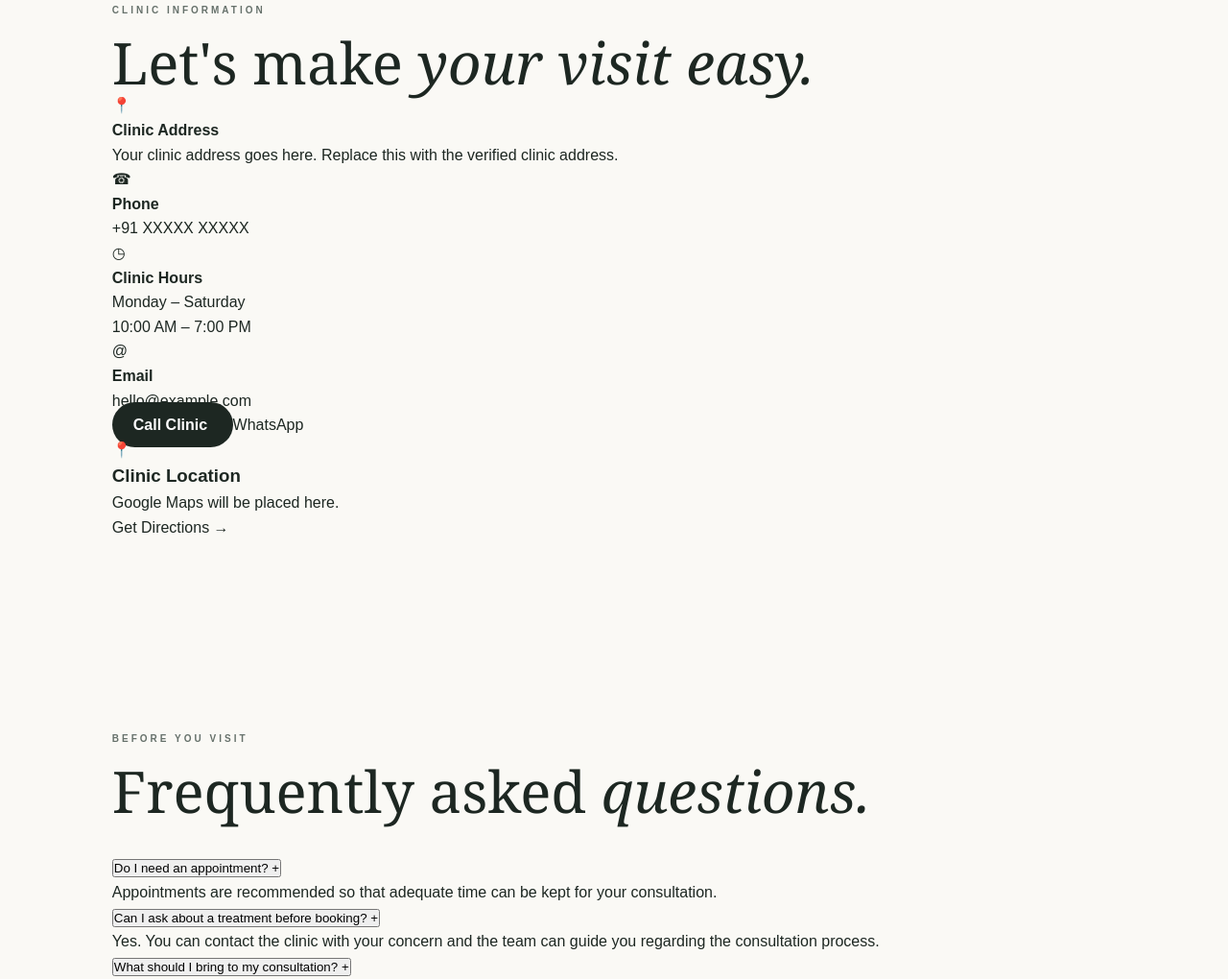
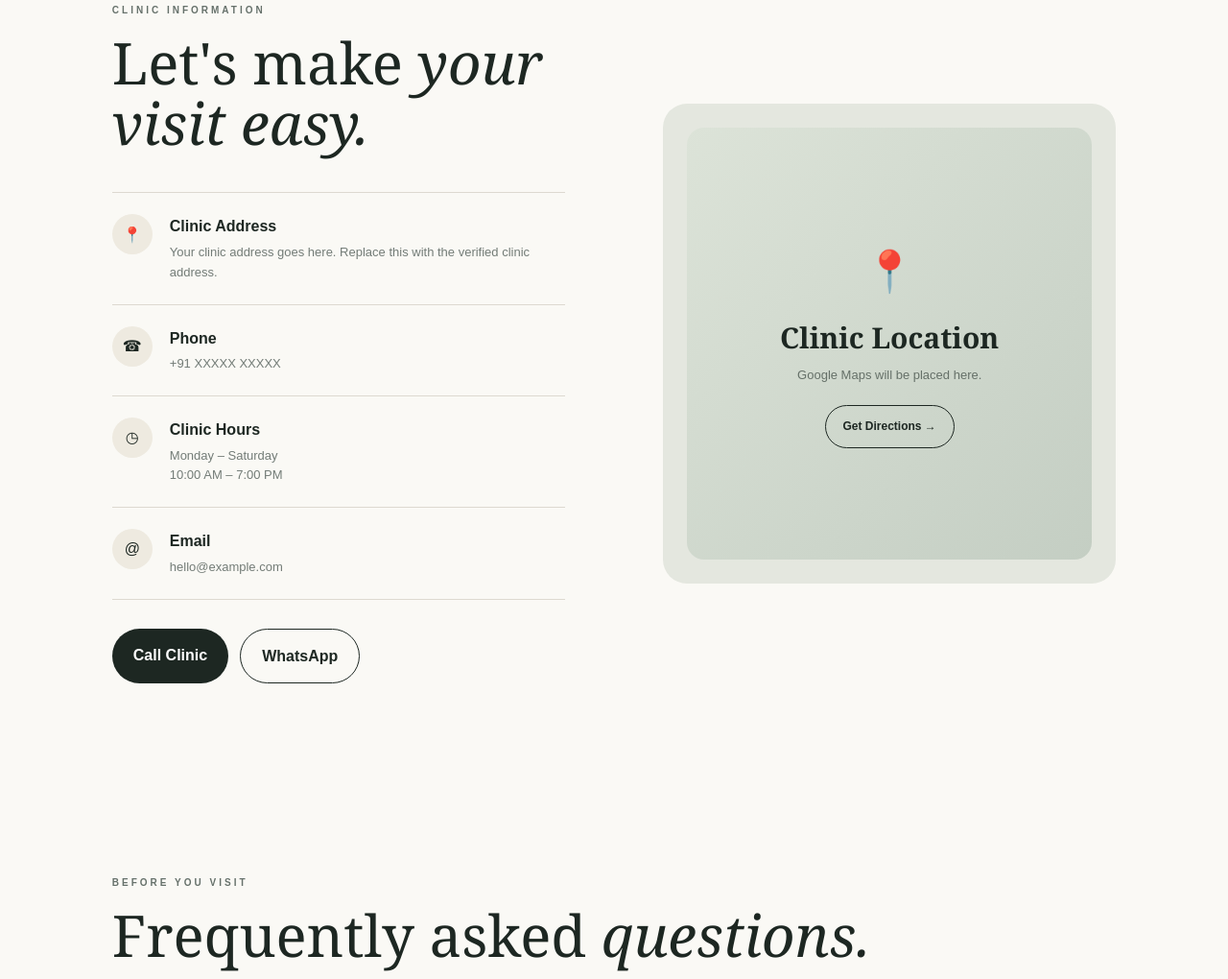
Before and after one commit to ssangeet341/test, a plain HTML site: page contact.html in a window 1280 px wide. Shown: the part 645-1665 px from the top of the page at 96% size. Drawn offline with Linux system fonts and the light colour scheme.

Commit message:
Add contact page styling

```diff
--- a/style.css
+++ b/style.css
@@ -1290,3 +1290,283 @@ footer {
 
 }
 }
+/* CONTACT PAGE */
+
+.contact-grid {
+
+    display: grid;
+
+    grid-template-columns: 1fr 1fr;
+
+    gap: 8vw;
+
+    align-items: center;
+}
+
+
+.contact-details {
+
+    margin-top: 40px;
+
+    border-top: 1px solid #ddd9d0;
+}
+
+
+.contact-item {
+
+    display: flex;
+
+    gap: 18px;
+
+    padding: 22px 0;
+
+    border-bottom: 1px solid #ddd9d0;
+}
+
+
+.contact-icon {
+
+    width: 42px;
+
+    height: 42px;
+
+    flex-shrink: 0;
+
+    border-radius: 50%;
+
+    background: #eeeae0;
+
+    display: grid;
+
+    place-items: center;
+}
+
+
+.contact-item strong {
+
+    display: block;
+
+    margin-bottom: 4px;
+}
+
+
+.contact-item p {
+
+    color: #737c77;
+
+    font-size: 13px;
+}
+
+
+.contact-buttons {
+
+    display: flex;
+
+    gap: 12px;
+
+    margin-top: 30px;
+}
+
+
+.whatsapp-button {
+
+    padding: 15px 22px;
+
+    border-radius: 40px;
+
+    border: 1px solid #1d2722;
+
+    font-weight: bold;
+}
+
+
+.map-container {
+
+    min-height: 500px;
+
+    background: #e4e7df;
+
+    border-radius: 25px;
+
+    padding: 25px;
+
+    display: grid;
+
+    place-items: center;
+}
+
+
+.map-placeholder {
+
+    width: 100%;
+
+    height: 100%;
+
+    min-height: 450px;
+
+    border-radius: 18px;
+
+    background:
+        linear-gradient(
+            135deg,
+            #dce3d8,
+            #c4cec3
+        );
+
+    display: flex;
+
+    flex-direction: column;
+
+    justify-content: center;
+
+    align-items: center;
+
+    text-align: center;
+
+    padding: 30px;
+}
+
+
+.map-placeholder > span {
+
+    font-size: 42px;
+
+}
+
+
+.map-placeholder h3 {
+
+    font-family: Georgia, serif;
+
+    font-size: 30px;
+
+    margin: 12px 0 5px;
+}
+
+
+.map-placeholder p {
+
+    color: #657068;
+
+    font-size: 13px;
+
+}
+
+
+.map-button {
+
+    margin-top: 20px;
+
+    padding: 12px 18px;
+
+    border: 1px solid #1d2722;
+
+    border-radius: 30px;
+
+    font-size: 12px;
+
+    font-weight: bold;
+}
+
+
+/* FAQ */
+
+.faq {
+
+    margin-top: 40px;
+
+    border-top: 1px solid #ddd9d0;
+}
+
+
+.faq-item {
+
+    border-bottom: 1px solid #ddd9d0;
+}
+
+
+.faq-question {
+
+    width: 100%;
+
+    border: none;
+
+    background: transparent;
+
+    padding: 24px 5px;
+
+    display: flex;
+
+    justify-content: space-between;
+
+    align-items: center;
+
+    text-align: left;
+
+    font-size: 16px;
+
+    cursor: pointer;
+
+    color: #1d2722;
+}
+
+
+.faq-question span {
+
+    font-size: 25px;
+
+    transition: transform .3s;
+}
+
+
+.faq-answer {
+
+    max-height: 0;
+
+    overflow: hidden;
+
+    transition: max-height .35s ease;
+}
+
+
+.faq-answer p {
+
+    padding:
+        0 5px 25px;
+
+    color: #737c77;
+
+    font-size: 14px;
+
+    max-width: 750px;
+}
+
+
+.faq-item.active
+.faq-answer {
+
+    max-height: 200px;
+}
+
+
+.faq-item.active
+.faq-question span {
+
+    transform: rotate(45deg);
+}
+
+
+@media (max-width: 800px) {
+
+    .contact-grid {
+
+        grid-template-columns: 1fr;
+    }
+
+
+    .map-container {
+
+        min-height: 400px;
+    }
+
+}
```
